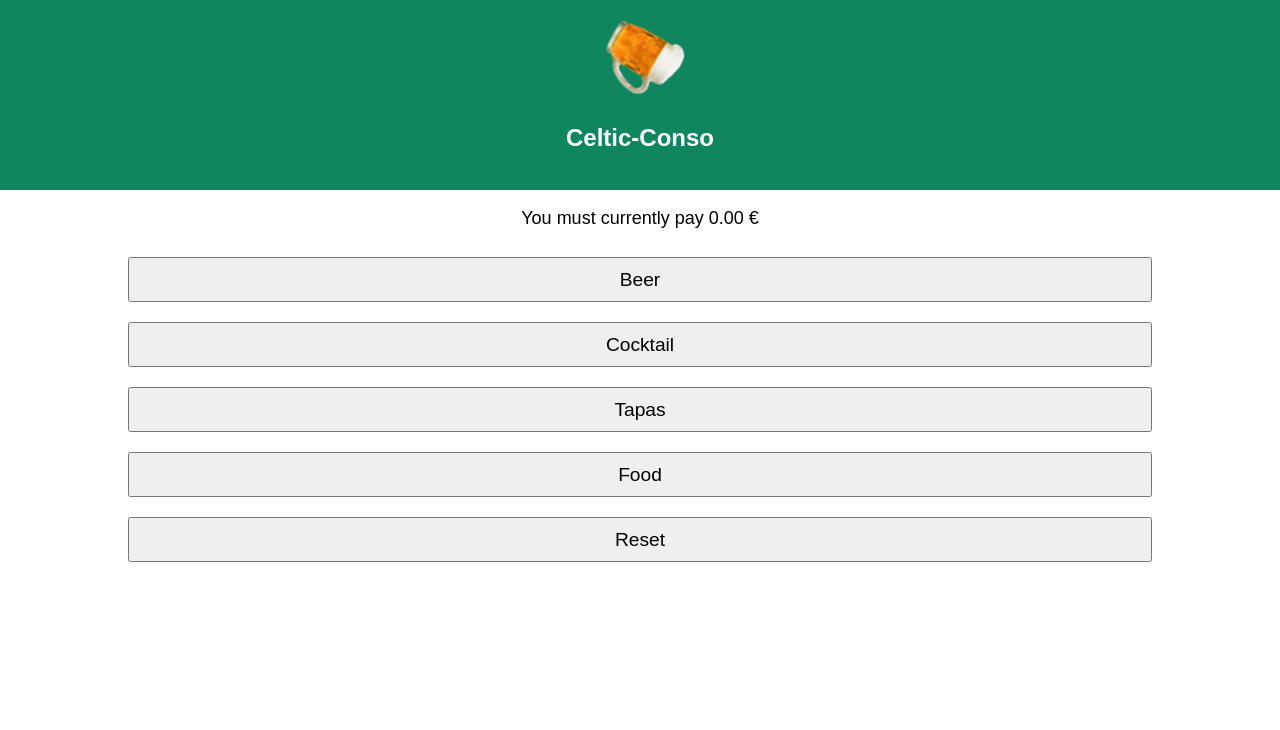
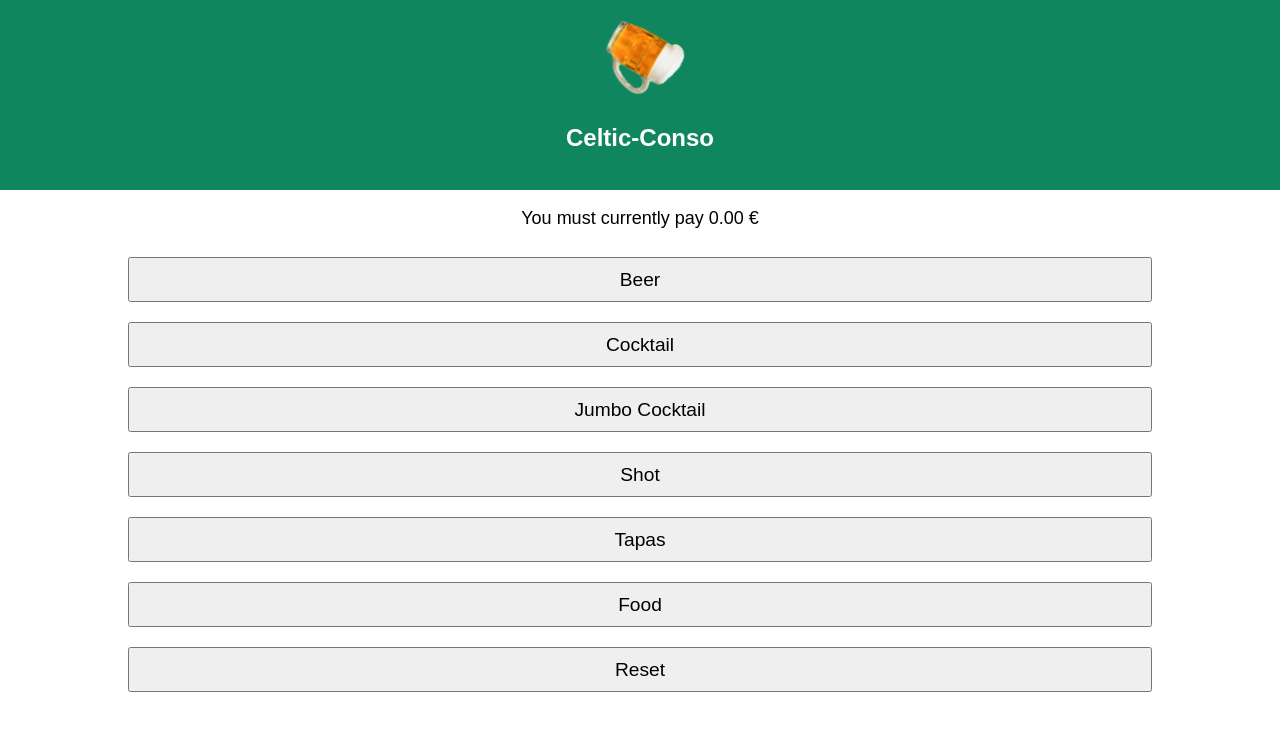
Before and after one commit to marinefranceschi/celtic-conso, a React (Create React App) app: page / in a window 1280 px wide. Shown: the top 730 px of the page. Built offline with nearby package versions, Linux system fonts and the light colour scheme.

Commit message:
add new drinks

```diff
--- a/src/App.js
+++ b/src/App.js
@@ -19,6 +19,17 @@ class App extends Component {
     let newPrice = currentPrice + 8;
     this.setState({price : newPrice})
   }
+  addJumboCocktail(){
+    let currentPrice = this.state.price;
+    let newPrice = currentPrice + 14;
+    this.setState({price : newPrice})
+  }
+  addShot(){
+    let currentPrice = this.state.price;
+    let newPrice = currentPrice + 4;
+    this.setState({price : newPrice})
+  }
+
   addTapas(){
     let currentPrice = this.state.price;
     let newPrice = currentPrice + 7.50;
@@ -44,6 +55,8 @@ class App extends Component {
         </p>
         <button onClick ={this.addBeer.bind(this)}>Beer</button>
         <br/><button onClick={this.addCocktail.bind(this)}>Cocktail</button>
+        <br/><button onClick={this.addJumboCocktail.bind(this)}>Jumbo Cocktail</button>
+        <br/><button onClick={this.addShot.bind(this)}>Shot</button>
         <br/><button onClick ={this.addTapas.bind(this)}>Tapas</button>
         <br/><button onClick ={this.addFood.bind(this)}>Food</button>
         <br/><button onClick ={this.reset.bind(this)}>Reset</button>
```
